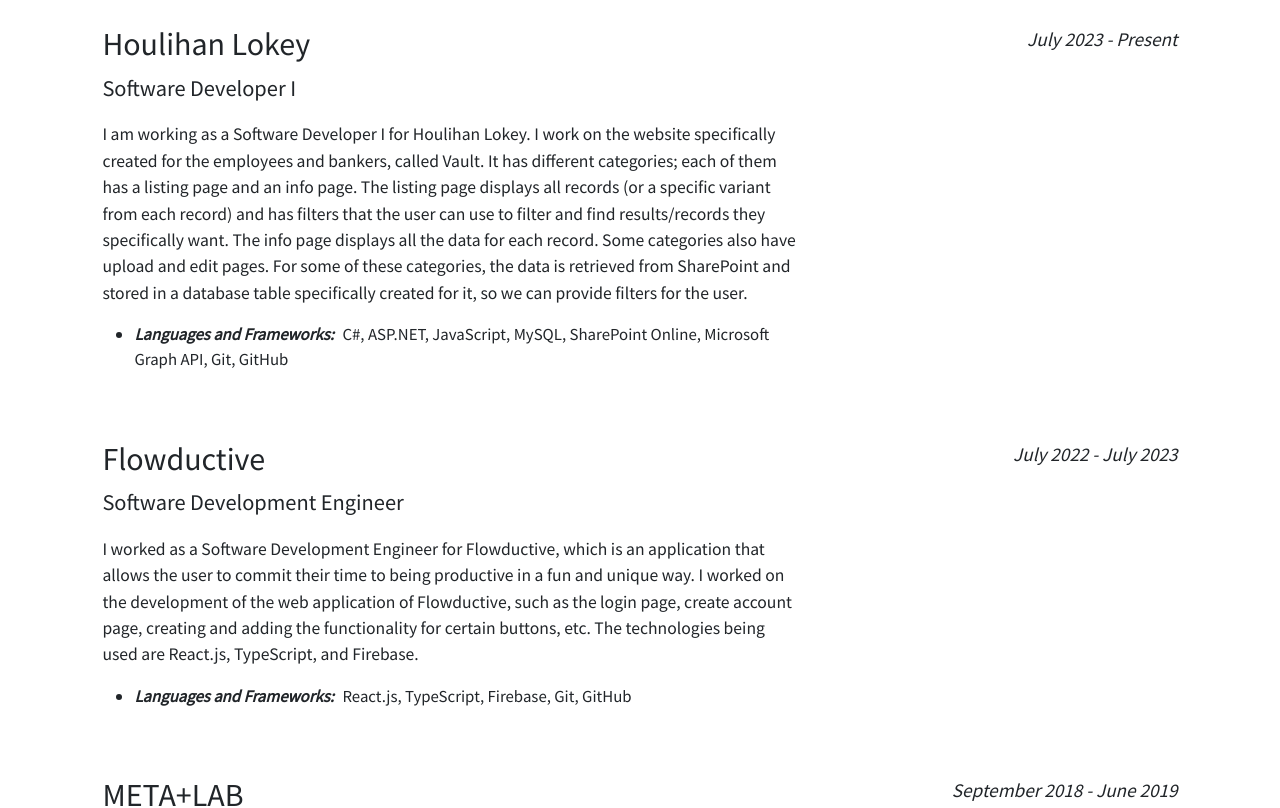
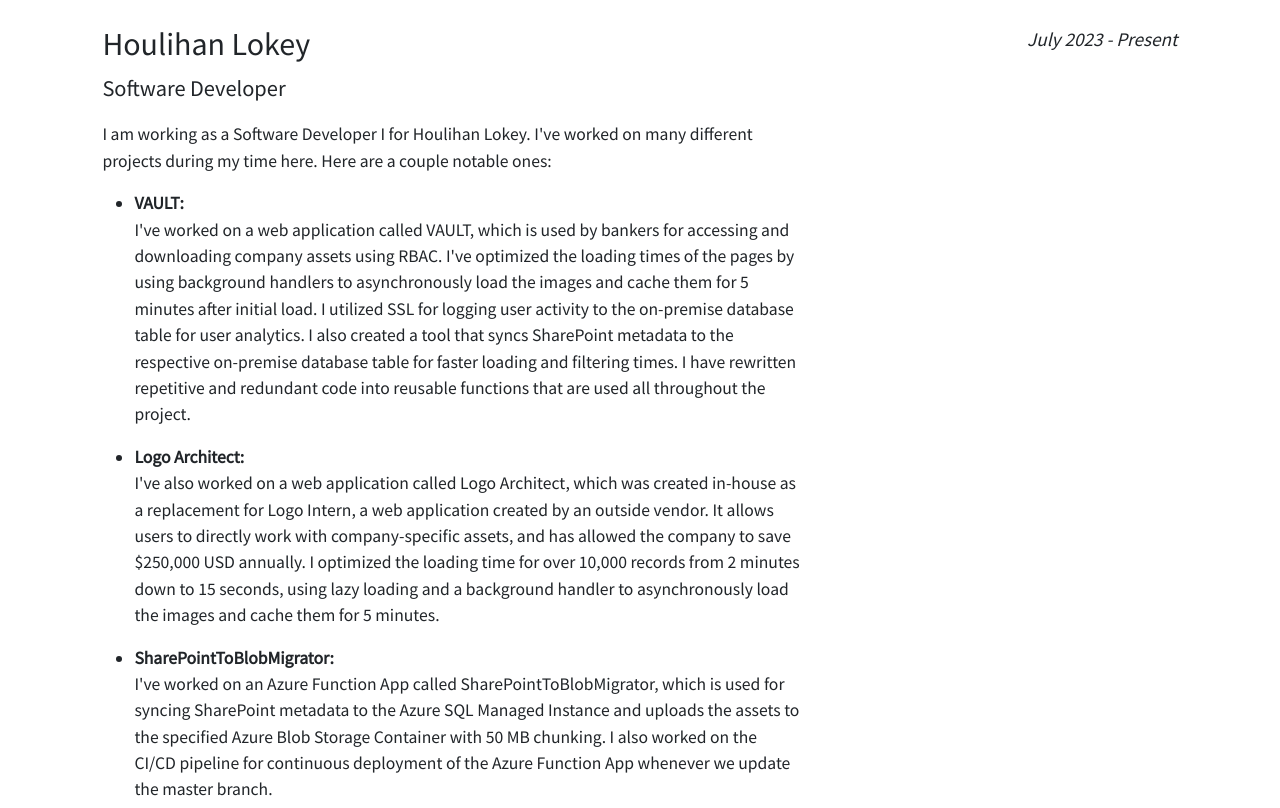
Before and after one commit to anikhachatryan3/anikhachatryan3.github.io, a React (Create React App) app: page / in a window 1280 px wide. Shown: the part 740-1548 px from the top of the page. Built offline with nearby package versions, Linux system fonts and the light colour scheme.

Commit message:
Updated HL work experience

```diff
--- a/src/pages/Home/Home.js
+++ b/src/pages/Home/Home.js
@@ -50,22 +50,48 @@
                 <p>July 2023 - Present</p>
               </div>
               <div className={styles.workPosition}>
-                <p>Software Developer I</p>
+                <p>Software Developer</p>
               </div>
               <div className={`${styles.workDescription} ${styles.hlDescription}`}>
-                <p>I am working as a Software Developer I for Houlihan Lokey. I work on the website
-                  specifically created for the employees and bankers, called Vault. It has different
-                  categories; each of them has a listing page and an info page. The listing page
-                  displays all records (or a specific variant from each record) and has filters that
-                  the user can use to filter and find results/records they specifically want. The info
-                  page displays all the data for each record. Some categories also have upload and edit
-                  pages. For some of these categories, the data is retrieved from SharePoint and stored
-                  in a database table specifically created for it, so we can provide filters for the
-                  user.</p>
+                <p>I am working as a Software Developer I for Houlihan Lokey. I've worked on many different
+                  projects during my time here. Here are a couple notable ones:</p>
+                <ul>
+                  <li>
+                    <b>VAULT:</b>
+                    <p>
+                      I've worked on a web application called VAULT, which is used by bankers for accessing and
+                      downloading company assets using RBAC. I've optimized the loading times of the pages by using
+                      background handlers to asynchronously load the images and cache them for 5 minutes after
+                      initial load. I utilized SSL for logging user activity to the on-premise database table for user
+                      analytics. I also created a tool that syncs SharePoint metadata to the respective on-premise
+                      database table for faster loading and filtering times. I have rewritten repetitive and
+                      redundant code into reusable functions that are used all throughout the project.</p>
+                  </li>
+                  <li>
+                    <b>Logo Architect:</b>
+                    <p>
+                      I've also worked on a web application called Logo Architect, which was created in-house as a
+                      replacement for Logo Intern, a web application created by an outside vendor. It allows users to
+                      directly work with company-specific assets, and has allowed the company to save $250,000 USD
+                      annually. I optimized the loading time for over 10,000 records from 2 minutes down to 15 seconds,
+                      using lazy loading and a background handler to asynchronously load the images and cache them for
+                      5 minutes.
+                    </p>
+                  </li>
+                  <li>
+                    <b>SharePointToBlobMigrator:</b>
+                    <p>
+                      I've worked on an Azure Function App called SharePointToBlobMigrator, which is used for syncing
+                      SharePoint metadata to the Azure SQL Managed Instance and uploads the assets to the specified
+                      Azure Blob Storage Container with 50 MB chunking. I also worked on the CI/CD pipeline for
+                      continuous deployment of the Azure Function App whenever we update the master branch.
+                    </p>
+                  </li>
+                </ul>
               </div>
               <div className={`${styles.workTechnologies} ${styles.hlTechnologies}`}>
                 <ul>
-                  <li><b><i>Languages and Frameworks:</i></b>&ensp;C#, ASP.NET, JavaScript, MySQL, SharePoint Online, Microsoft Graph API, Git, GitHub</li>
+                  <li><b><i>Languages and Frameworks:</i></b>&ensp;C#, ASP.NET, JavaScript, MySQL, VB.NET, SharePoint Online, Microsoft Graph API, Azure, Git, GitHub</li>
                 </ul>
               </div>
             </div>
@@ -196,7 +222,7 @@
               </div>
               <div className={styles.csunAchievements}>
                 <ul>
-                  <li><b><i>Achievements:</i></b>&ensp;Graduated with Honors, Dean's List for multiple semesters</li>
+                  <li><b><i>Achievements:</i></b>&ensp;Graduated with Honors, Dean's List for multiple semesters for good academic achievements/performance</li>
                   <li><b><i>Courses:</i></b>&ensp;Senior Design Project, Object-Oriented Software Development, Algorithm
                   Design and Analysis, Advanced Web Engineering, Database Design, Web Engineering, Graphical User Interfaces</li>
                 </ul>
@@ -242,9 +268,11 @@
                 <div className={styles.skillsItemsPadding}>
                   <div className={styles.skillsItems}>MySQL</div>
                   <div className={styles.skillsItems}>PostgreSQL</div>
+                  <div className={styles.skillsItems}>Azure SQL Managed Instance</div>
                 </div>
               <div className={styles.skillsTitle}>Cloud Tech:</div>
                 <div className={styles.skillsItemsPadding}>
+                  <div className={styles.skillsItems}>Azure</div>
                   <div className={styles.skillsItems}>AWS</div>
                   <div className={styles.skillsItems}>Firebase</div>
                   <div className={styles.skillsItems}>Heroku</div>
```
